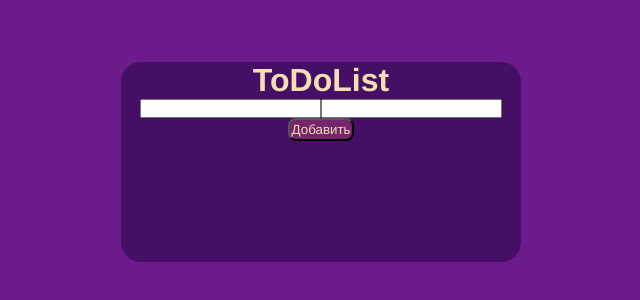
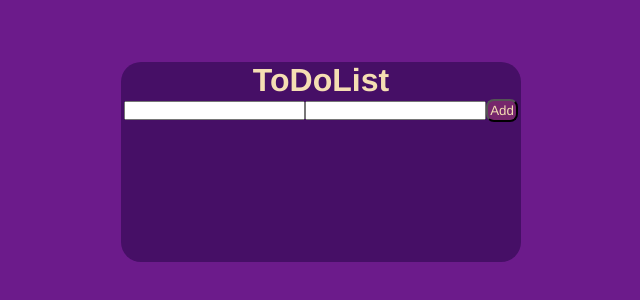
Before and after one commit to YehorHeiko/todo-list, a React (Vite) app in the folder to-do-list/: page / in a window 1280 px wide. Shown: the part 238-538 px from the top of the page, without its empty margins (319-959 px from the left). Built offline with nearby package versions, Linux system fonts and the light colour scheme.

Commit message:
addDelPush

```diff
--- a/to-do-list/src/components/List.tsx
+++ b/to-do-list/src/components/List.tsx
@@ -12,13 +12,7 @@ function List() {
   const [inputTwo, setInputTwo] = useState("");
 
   function addProperties() {
-    setTodo((e) => [
-      ...e,
-      { id: Date.now(), text1: inputOne, text2: inputTwo },
-    ]);
-  }
-  function reemove (id) {
-    setTodo(todo.filter((e) => e.id !== id))
+    setTodo(e => [...e , { id: Date.now(), text1: inputOne, text2: inputTwo }]);
   }
 
   return (
@@ -28,22 +22,21 @@ function List() {
         <div className={styles.to_do_block}>
           <input
             value={inputOne}
-            type="text"
             onChange={(e) => setInputOne(e.target.value)}
           />
           <input
             value={inputTwo}
-            type="text"
             onChange={(e) => setInputTwo(e.target.value)}
           />
-          <button onClick={addProperties}>Добавить</button>
+          <button onClick={addProperties}>Add</button>
         </div>
-        {todo.map((e) => (
-          <p>
-            {e.text1} - {e.text2}
-            <button onClick={() => reemove(e.id)}>x</button>
-          </p>
-        ))}
+        <ul>
+          {todo.map(e => (
+            <p key={e.id}>
+              {e.text1} {e.text2}
+            </p>
+          ))}
+        </ul>
       </div>
     </div>
   );
```
